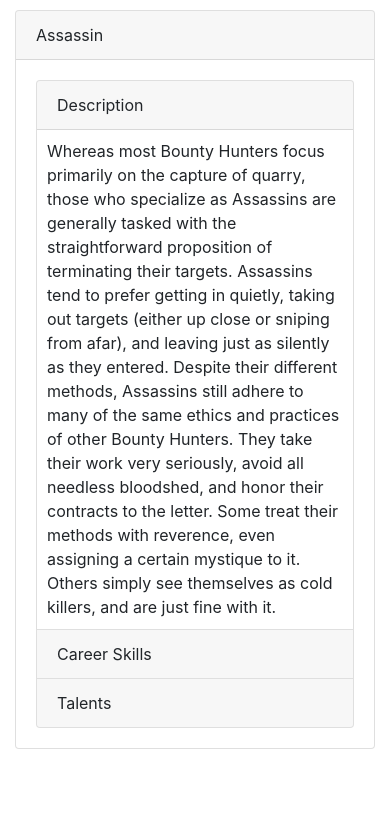
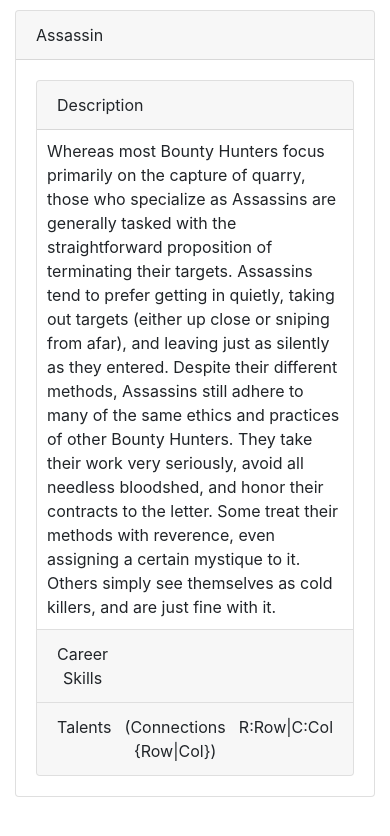
Before and after one commit to AndreLemay/SWRPGInfo, a Gatsby site: page /Specialization/Assassin in a window 390 px wide. Built offline with nearby package versions, Linux system fonts and the light colour scheme; Gatsby itself is replaced by a stand-in of ours.

Commit message:
Improved mobile styling of talents

```diff
--- a/src/components/TalentItem.tsx
+++ b/src/components/TalentItem.tsx
@@ -3,9 +3,43 @@ import { Talent } from '../lib/types'
 import { Card } from 'react-bootstrap'
 
 export default (props: Talent) => {
+	/*
+		Formatting fucked this all kinds of ways.. basically just listing which connections exist using this format:
+		({Row|Col}|{Row|Col}) repeating for each connection that exists
+	*/
+	let buildConnectionString = () => {
+		return `(${props.connections[0] ? `{${props.row}|${props.column - 1}}` : ''}${
+			props.connections[1]
+				? `${props.connections[0] ? '-' : ''}{${props.row - 1}|${props.column}}`
+				: ''
+		}${
+			props.connections[2]
+				? `${props.connections[0] || props.connections[1] ? '-' : ''}{${
+						props.row
+				  }|${props.column + 1}}`
+				: ''
+		}${
+			props.connections[3]
+				? `${
+						props.connections[0] || props.connections[1] || props.connections[2]
+							? '-'
+							: ''
+				  }{${props.row + 1}|${props.column}}`
+				: ''
+		})`
+	}
+
 	return (
-		<Card className={`talent ${props.passive && 'passive'}`} style={{height: '100%'}}>
-			<Card.Header className="header">{props.name}</Card.Header>
+		<Card
+			className={`talent ${props.passive && 'passive'}`}
+			style={{ height: '100%' }}>
+			<Card.Header className="header">
+				<span>{props.name}</span>
+				<span className="connections">{buildConnectionString()}</span>
+				<span className="rowCol">
+					R:{props.row}|C:{props.column}
+				</span>
+			</Card.Header>
 			<Card.Body className="body">
 				<Card.Text className="text">{props.description}</Card.Text>
 			</Card.Body>
--- a/src/components/TalentSection.tsx
+++ b/src/components/TalentSection.tsx
@@ -12,7 +12,11 @@ export default class TalentSection extends React.Component<PropType> {
 		return (
 			<Card className="talents">
 				<Accordion.Toggle as={Card.Header} eventKey="talents" className="toggle">
-					Talents
+					<span>Talents</span>
+					<span className="connections">
+						(Connections {'{'}Row|Col{'}'})
+					</span>
+					<span className="rowCol">R:Row|C:Col</span>
 				</Accordion.Toggle>
 				<Accordion.Collapse className="body" eventKey="talents">
 					<Container fluid>
@@ -25,7 +29,7 @@ export default class TalentSection extends React.Component<PropType> {
 									let [left, top, right, bottom] = t.connections
 
 									return (
-										<Col xs={3} style={{ marginBottom: '50px' }} key={ind}>
+										<Col md={3} xs={12} style={{ marginBottom: '50px' }} key={ind}>
 											<TalentItem {...t} />
 											{left && <div className="left" />}
 											{right && <div className="right" />}
--- a/src/styles/global.css
+++ b/src/styles/global.css
@@ -22,7 +22,7 @@
 
 .career .description .body,
 .career .careerSkills .body,
-.career .specializations .body {
+.career .specializations {
 	max-height: 300px;
 	overflow-y: auto;
 }
@@ -71,6 +71,41 @@
 	width: 5px;
 }
 
+.talents .rowCol,
+.talents .connections {
+	display: none;
+}
+
+@media (max-width: 768px) {
+	.left,
+	.right,
+	.top,
+	.bottom {
+		display: none;
+	}
+
+	.talents .rowCol {
+		display: initial;
+	}
+
+	.talents .connections {
+		display: initial;
+	}
+
+	.card-header {
+		display: flex;
+		text-align: center;
+	}
+
+	.card-header > span {
+		flex: 0;
+	}
+
+	.card-header .connections {
+		flex: 1;
+	}
+}
+
 .talent > .header {
 	background-color: #5E110F;
 	color: white;
```
